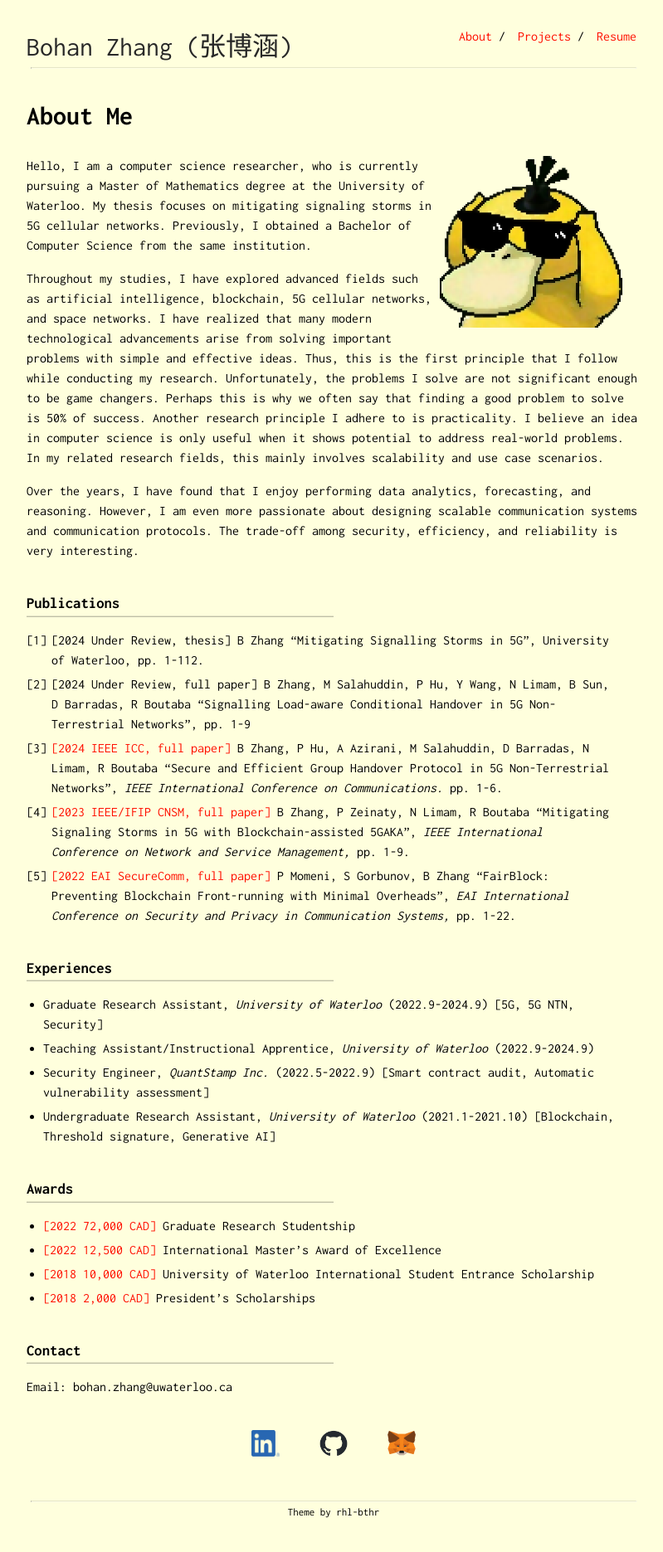
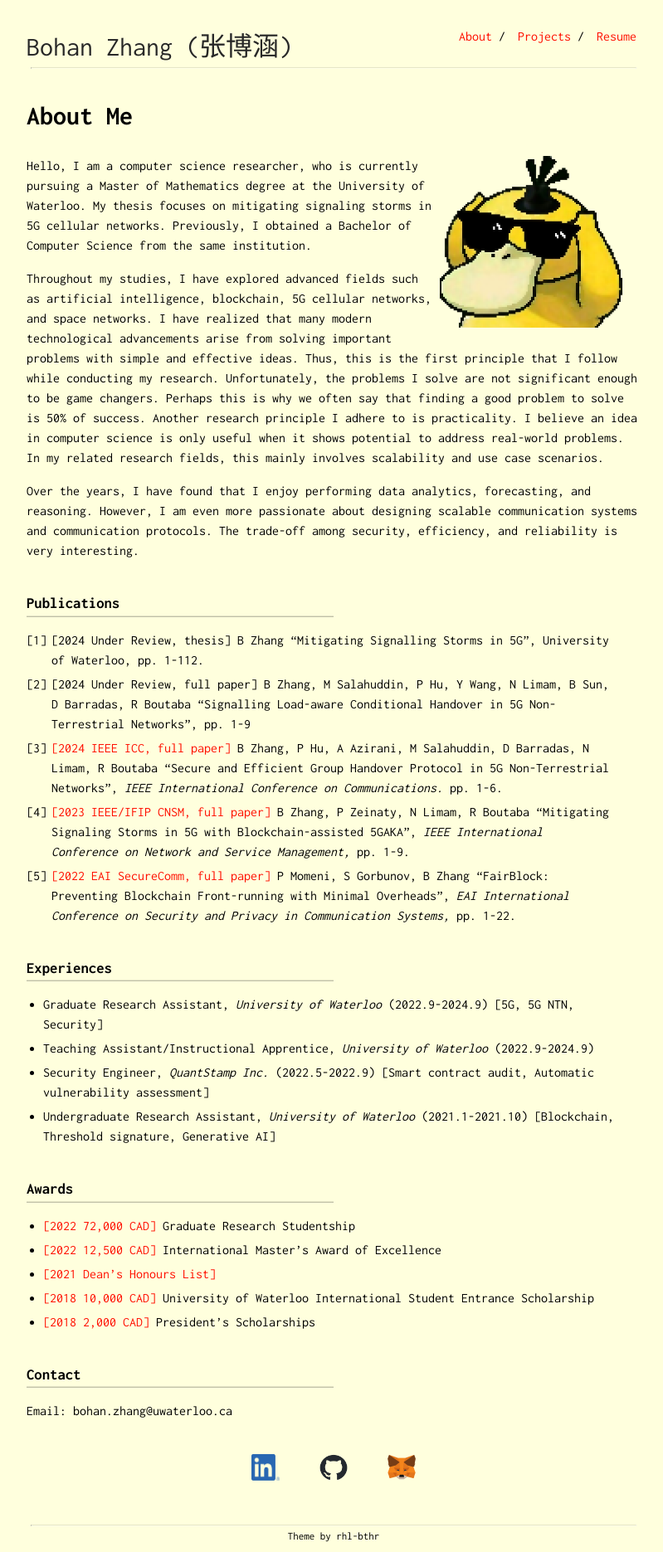
Before and after one commit to zbh888/zbh888.github.io, a Jekyll site: the page built from index.md, in a window 1280 px wide. Shown: the whole page at 83% size, without its empty margins (238-1037 px from the left). Built offline with Jekyll 4.4.1, drawn with Linux system fonts in a browser that asks for light colours; before the commit the page ends 1842 px from its top, so only the background shows below that.

Commit message:
Update index.md

```diff
--- a/index.md
+++ b/index.md
@@ -28,6 +28,7 @@ Over the years, I have found that I enjoy performing data analytics, forecasting
 
 * [[2022 72,000 CAD]](https://uwaterloo.ca/graduate-studies-postdoctoral-affairs/awards/graduate-research-studentship) Graduate Research Studentship
 * [[2022 12,500 CAD]](https://uwaterloo.ca/graduate-studies-postdoctoral-affairs/awards/international-masters-award-excellence-imae) International Master’s Award of Excellence
+* [[2021 Dean's Honours List]](https://uwaterloo.ca/math/deans-honours-list)
 * [[2018 10,000 CAD]](https://uwaterloo.ca/undergraduate-entrance-awards/awards/university-waterloo-international-student-entrance) University of Waterloo International Student Entrance Scholarship
 * [[2018 2,000 CAD]](https://uwaterloo.ca/future-students/financing/scholarships/presidents-scholarships) President's Scholarships
 
```
